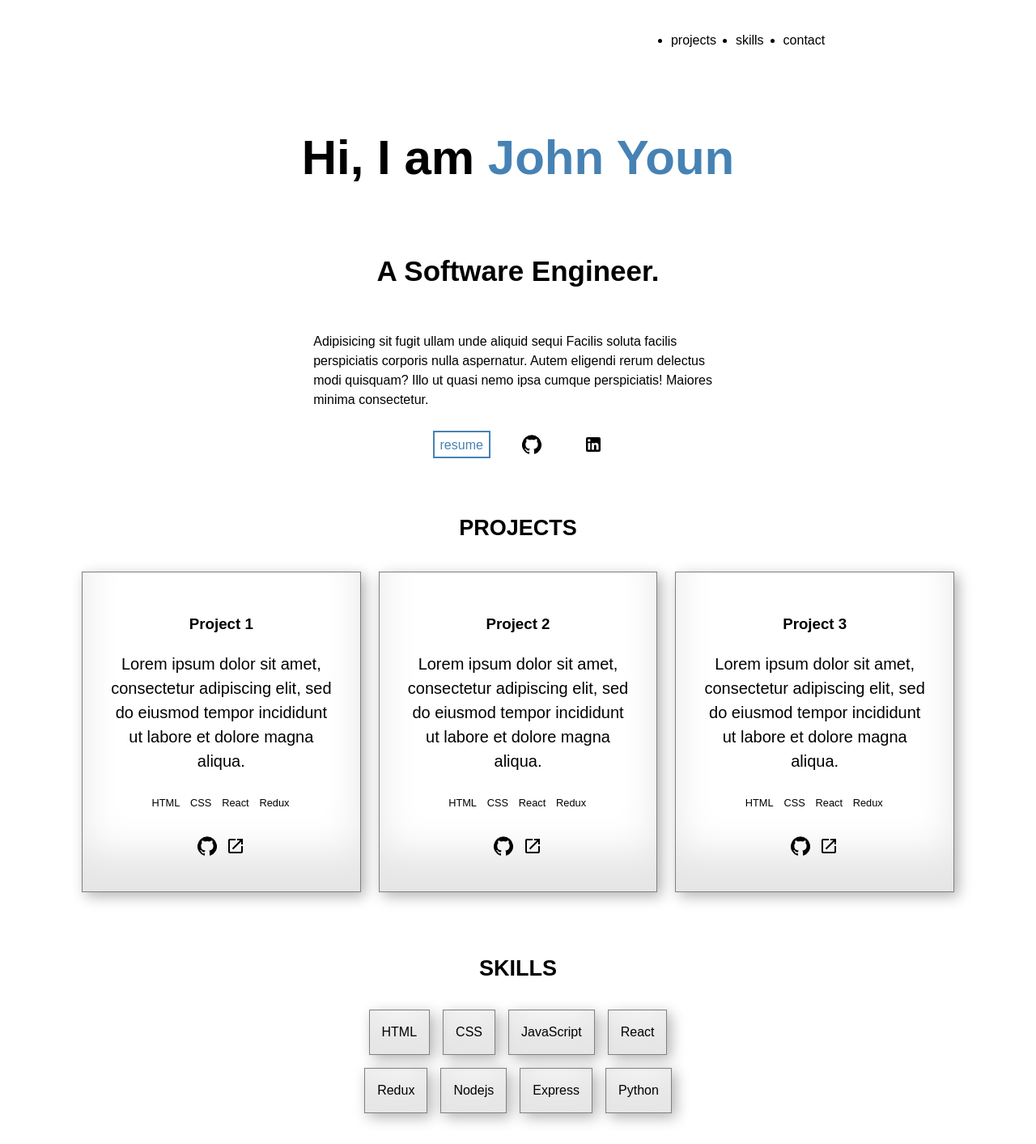
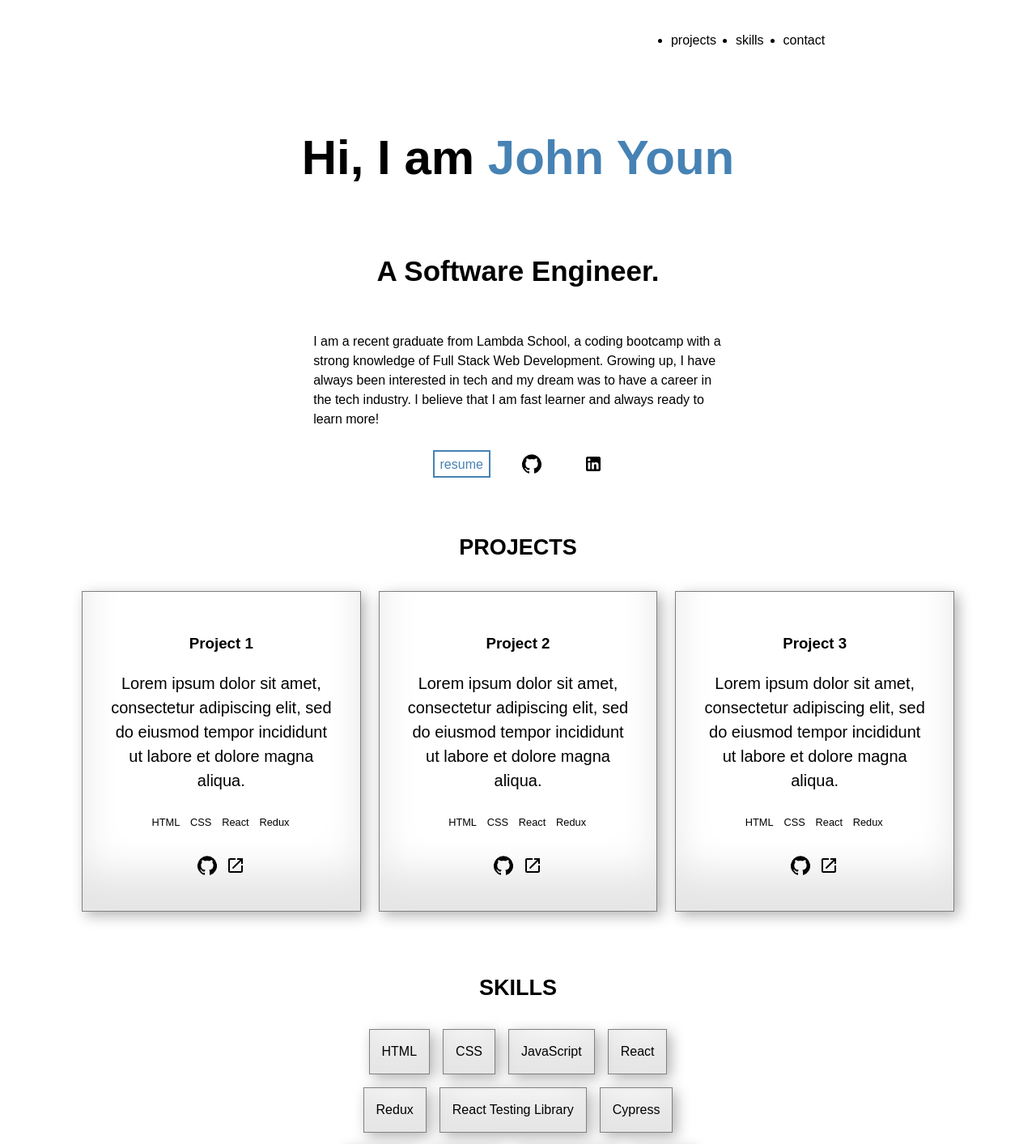
Before and after one commit to johnyoun28/portfolio, a React (Create React App) app: page / in a window 1280 px wide. Shown: the top 1413 px of the page at 81% size. Built offline with nearby package versions, Linux system fonts and the light colour scheme.

Commit message:
update portfolio details in about section

```diff
--- a/src/portfolio.js
+++ b/src/portfolio.js
@@ -5,9 +5,9 @@ const header = {
 const about = {
     name: "John Youn",
     role: "Software Engineer",
-    description: "Adipisicing sit fugit ullam unde aliquid sequi Facilis soluta facilis perspiciatis corporis nulla aspernatur. Autem eligendi rerum delectus modi quisquam? Illo ut quasi nemo ipsa cumque perspiciatis! Maiores minima consectetur.",
+    description: "I am a recent graduate from Lambda School, a coding bootcamp with a strong knowledge of Full Stack Web Development. Growing up, I have always been interested in tech and my dream was to have a career in the tech industry. I believe that I am fast learner and always ready to learn more!" ,
     socials: {
-        resume: "https://google.com",
+        resume: "https://docs.google.com/document/d/1eKs0LXm62QyqM2sxT15AAn9nFJQ9t_KCJ1u5nPKy2oA/edit",
         github: 'https://github.com/johnyoun28',
         linkedin: "https://www.linkedin.com/in/john-youn/"
     }
@@ -37,7 +37,7 @@ const projects = [
     },
 ]
 
-const skills = [ "HTML", "CSS", "JavaScript", "React", "Redux", "Nodejs", "Express", "Python"]
+const skills = [ "HTML", "CSS", "JavaScript", "React", "Redux", "React Testing Library", "Cypress", "Node.js", "Express", "PostgresSQL", "Python", "Git", "GitHub"]
 
 const contact = {
     email: "johnyoun28@gmail.com"
```
